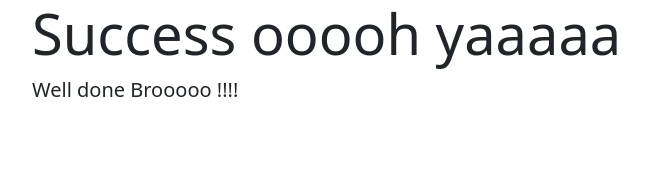
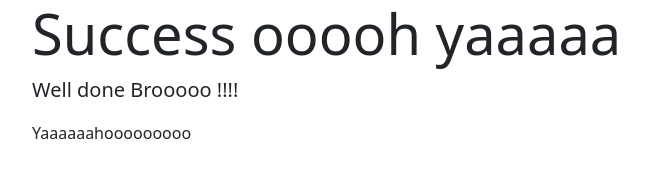
Before and after one commit to Ar-Amin/signin, a website: page success.html in a window 1280 px wide. Shown: the whole page, without its empty margins (50-698 px from the left). Drawn offline with nearby package versions, Linux system fonts and the light colour scheme.

Commit message:
Add files via upload

```diff
--- a/success.html
+++ b/success.html
@@ -7,11 +7,13 @@
     <link href="https://cdn.jsdelivr.net/npm/bootstrap@5.0.0-beta1/dist/css/bootstrap.min.css" rel="stylesheet" integrity="sha384-giJF6kkoqNQ00vy+HMDP7azOuL0xtbfIcaT9wjKHr8RbDVddVHyTfAAsrekwKmP1" crossorigin="anonymous">
 </head>
 <body>
-    <div class="jumbotron jumbotron-fluid">
+  <div class="jumbotron jumbotron-fluid">
         <div class="container">
           <h1 class="display-4">Success ooooh yaaaaa</h1>
           <p class="lead">Well done Brooooo !!!!</p>
+          <p>Yaaaaaahooooooooo</p>
         </div>
       </div>
+
 </body>
 </html>
```
